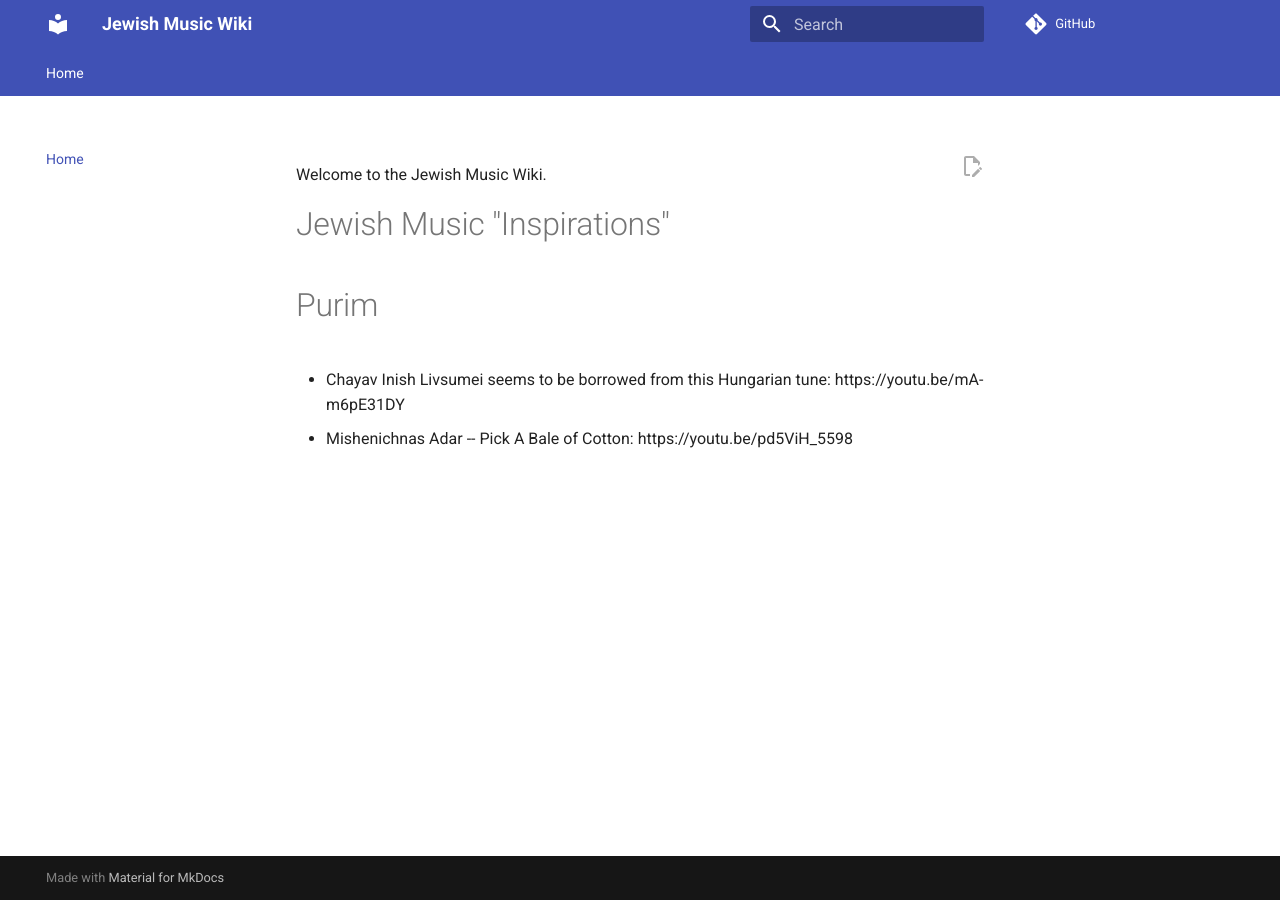
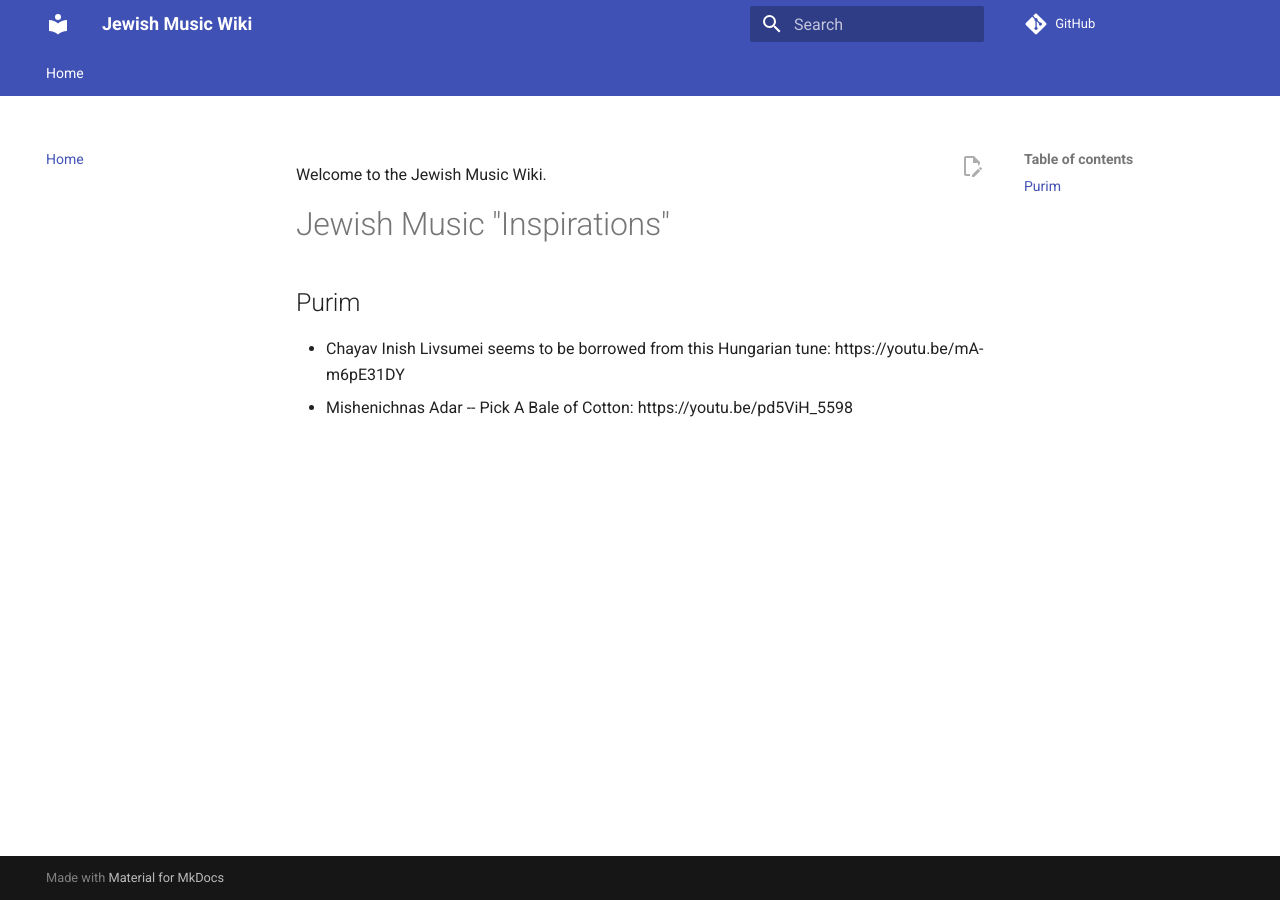
Before and after one commit to espire/jewishmusic, an MkDocs documentation site: the page built from docs/index.md, in a window 1280 px wide. Built offline with MkDocs 1.6.1 and Material for MkDocs 9.7.7, drawn with Linux system fonts in a browser that asks for light colours; comment, search, counter and statistics services are not loaded.

Commit message:
Change Purim header from H1 to H2

```diff
--- a/docs/index.md
+++ b/docs/index.md
@@ -2,7 +2,7 @@ Welcome to the Jewish Music Wiki.
 
 # Jewish Music "Inspirations"
 
-# Purim
+## Purim
 
 * Chayav Inish Livsumei seems to be borrowed from this Hungarian tune: https://youtu.be/mA-m6pE31DY
 * Mishenichnas Adar -- Pick A Bale of Cotton: https://youtu.be/pd5ViH_5598
```
